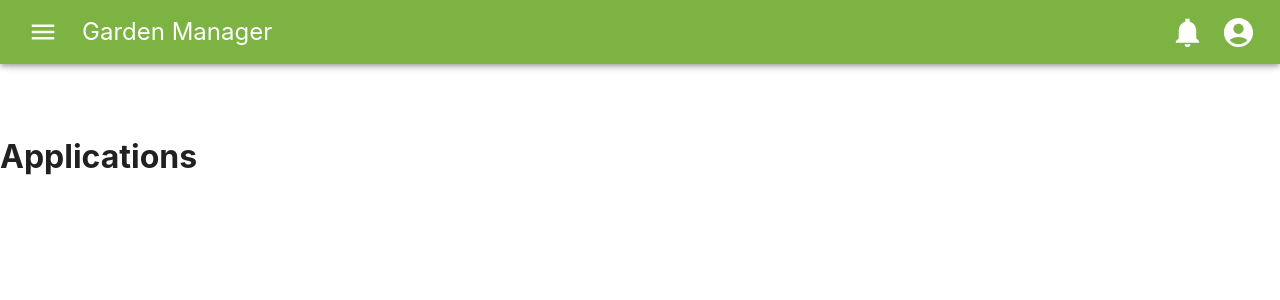
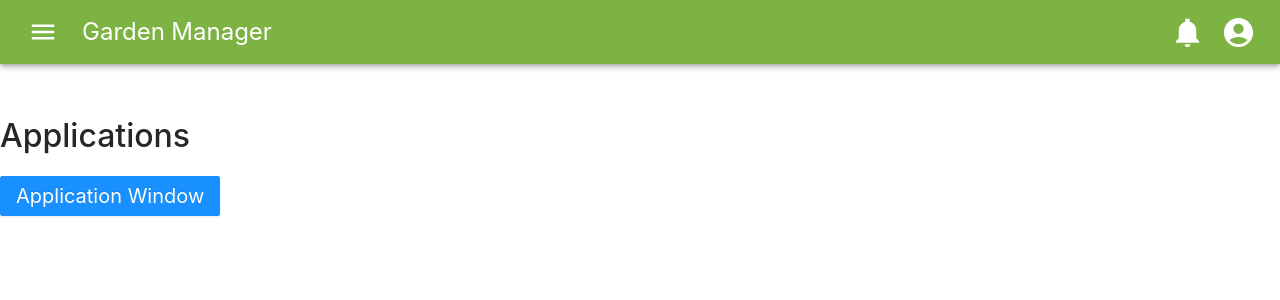
Before and after one commit to morganmarienelson/Garden-Management-System, a React (Create React App) app in the folder cgmsapp/: page /Applications in a window 1280 px wide. Shown: the top 300 px of the page. Built offline with nearby package versions, Linux system fonts and the light colour scheme.

Commit message:
added open app button to application page

```diff
--- a/cgmsapp/src/components/applications.js
+++ b/cgmsapp/src/components/applications.js
@@ -1,9 +1,11 @@
 import React from "react";
+import OpenAppBtn from "./openAppBtn";
 
 export default function Applications() {
     return (
         <div>
         <h1>Applications</h1>
+            <OpenAppBtn/>
         </div>
     );
     };
```
